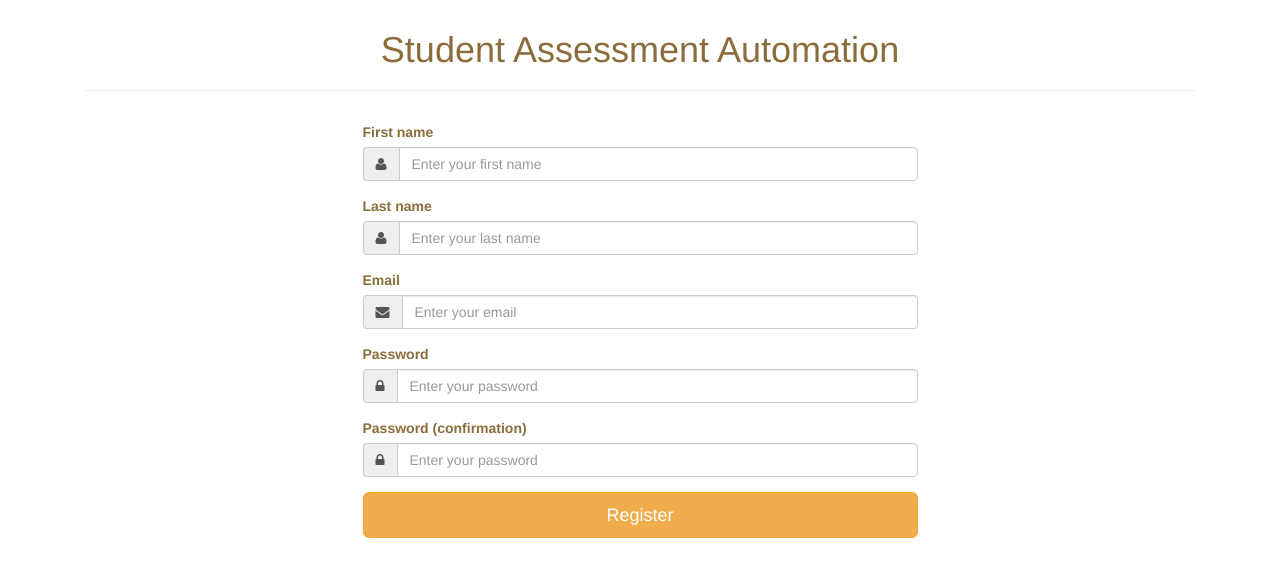
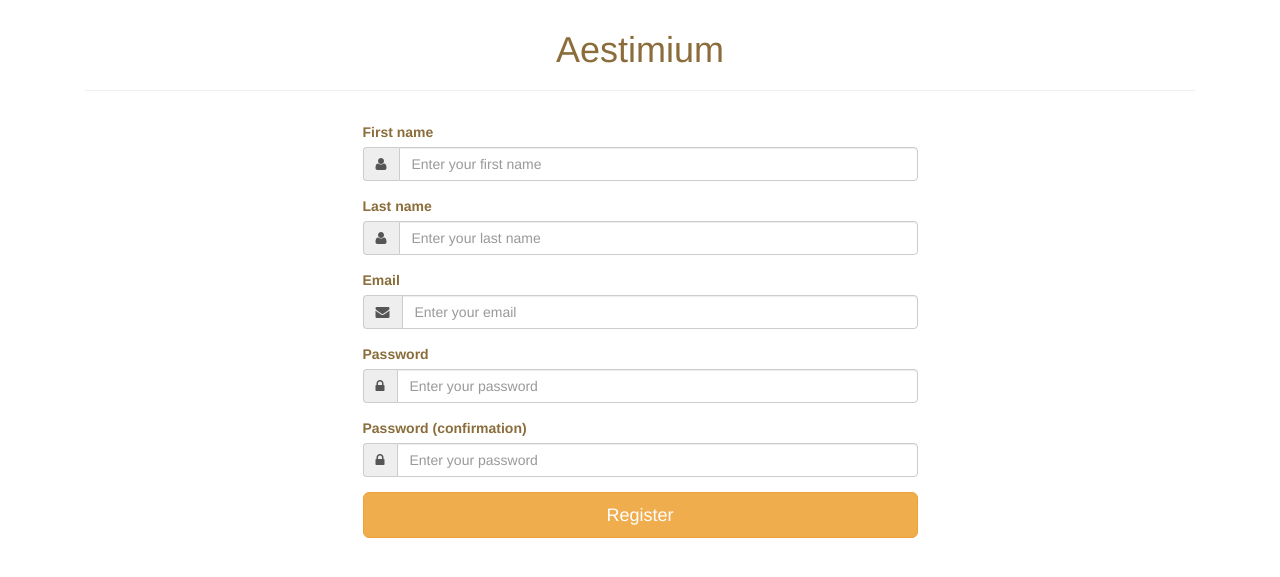
Before and after one commit to Rayrn/Assessment, a PHP site: page /register.php in a window 1280 px wide. Shown: the top 577 px of the page. Run offline with PHP 8.4, Linux system fonts and the light colour scheme; the visitor is signed in with stand-in values (Sample User, id 1); data that the repository does not hold is empty.

Commit message:
Misc Updates

```diff
--- a/config.php
+++ b/config.php
@@ -1,6 +1,6 @@
 <?php
 // Environment
-define('ENVIRONMENT', 'Dev');                           // What environment are we in (DEV/TEST/PROD)
+define('ENVIRONMENT', 'Prod');                           // What environment are we in (DEV/TEST/PROD)
 
 // File System
 define('APP_ROOT', dirname(__FILE__));                  // where am I installed
@@ -9,18 +9,22 @@ define('ERROR_ROOT', APP_ROOT.'/www/error_pages');      // Where to find error p
 define('CONTROL_ROOT', APP_ROOT.'/www/controllers');    // Where to find controllers
 define('VIEW_ROOT', APP_ROOT.'/www/views');             // Where to find views
 
-// Web
-define('STYLE_ROOT', '/assets/css');                     // Where to find css files
-
+// Where Am I?
 $cfg_prot = isset($_SERVER["HTTPS"]) && $_SERVER["HTTPS"] == 'on' ? 'https' : 'http' ;
 $cfg_webdir = str_replace($_SERVER['DOCUMENT_ROOT'], '', dirname(__FILE__));
+$cfg_webdir = str_replace('\\', '/', $cfg_webdir);
+
+define('WEB_DIR', $cfg_webdir.'/');
 define('WEB_ROOT', $cfg_prot.'://'.$_SERVER['HTTP_HOST'].$cfg_webdir);
+
+// Web
+define('STYLE_ROOT', WEB_ROOT.'/assets/css');	// Where to find css files
 
 // User Authentication
 define('TIMEOUT_MINS', '180');                          // maximum time between actions before login is required
 
 // Branding
-define('SITE_BRAND', 'Student Assessment Automation');
+define('SITE_BRAND', 'Aestimium');
 
 // Site Toggles
 define('ALLOW_REG', TRUE);                              // Allow/Disallow new users to register
--- a/inc/clean_page_begin.php
+++ b/inc/clean_page_begin.php
@@ -18,32 +18,32 @@ if(!defined('APP_ROOT')) {
     <title><?php echo isset($page_title) ? $page_title : SITE_BRAND; ?></title>
 
     <!-- Bootstrap core CSS -->
-    <link type="text/css" rel="stylesheet" href="/assets/css/bootstrap.min.css">
+    <link type="text/css" rel="stylesheet" href="<?php echo WEB_ROOT; ?>/assets/css/bootstrap.min.css">
 
     <!-- Icon fonts -->
-    <link type="text/css" rel="stylesheet" href="/assets/css/font-awesome.min.css">
-    <link type="text/css" rel="stylesheet" href="/assets/css/ionicons.min.css">
+    <link type="text/css" rel="stylesheet" href="<?php echo WEB_ROOT; ?>/assets/css/font-awesome.min.css">
+    <link type="text/css" rel="stylesheet" href="<?php echo WEB_ROOT; ?>/assets/css/ionicons.min.css">
 
     <!-- Custom styles for this template -->
     <link href="<?php echo STYLE_ROOT; ?>/assessment.css" rel="stylesheet">
 
     <!-- Favicons -->
-    <link rel="apple-touch-icon" sizes="57x57" href="/assets/img/apple-icon-57x57.png">
-    <link rel="apple-touch-icon" sizes="60x60" href="/assets/img/apple-icon-60x60.png">
-    <link rel="apple-touch-icon" sizes="72x72" href="/assets/img/apple-icon-72x72.png">
-    <link rel="apple-touch-icon" sizes="76x76" href="/assets/img/apple-icon-76x76.png">
-    <link rel="apple-touch-icon" sizes="114x114" href="/assets/img/apple-icon-114x114.png">
-    <link rel="apple-touch-icon" sizes="120x120" href="/assets/img/apple-icon-120x120.png">
-    <link rel="apple-touch-icon" sizes="144x144" href="/assets/img/apple-icon-144x144.png">
-    <link rel="apple-touch-icon" sizes="152x152" href="/assets/img/apple-icon-152x152.png">
-    <link rel="apple-touch-icon" sizes="180x180" href="/assets/img/apple-icon-180x180.png">
-    <link rel="icon" type="image/png" sizes="192x192"  href="/assets/img/android-icon-192x192.png">
-    <link rel="icon" type="image/png" sizes="32x32" href="/assets/img/favicon-32x32.png">
-    <link rel="icon" type="image/png" sizes="96x96" href="/assets/img/favicon-96x96.png">
-    <link rel="icon" type="image/png" sizes="16x16" href="/assets/img/favicon-16x16.png">
-    <link rel="manifest" href="assets/manifest.json">
+    <link rel="apple-touch-icon" sizes="57x57" href="<?php echo WEB_ROOT; ?>/assets/img/apple-icon-57x57.png">
+    <link rel="apple-touch-icon" sizes="60x60" href="<?php echo WEB_ROOT; ?>/assets/img/apple-icon-60x60.png">
+    <link rel="apple-touch-icon" sizes="72x72" href="<?php echo WEB_ROOT; ?>/assets/img/apple-icon-72x72.png">
+    <link rel="apple-touch-icon" sizes="76x76" href="<?php echo WEB_ROOT; ?>/assets/img/apple-icon-76x76.png">
+    <link rel="apple-touch-icon" sizes="114x114" href="<?php echo WEB_ROOT; ?>/assets/img/apple-icon-114x114.png">
+    <link rel="apple-touch-icon" sizes="120x120" href="<?php echo WEB_ROOT; ?>/assets/img/apple-icon-120x120.png">
+    <link rel="apple-touch-icon" sizes="144x144" href="<?php echo WEB_ROOT; ?>/assets/img/apple-icon-144x144.png">
+    <link rel="apple-touch-icon" sizes="152x152" href="<?php echo WEB_ROOT; ?>/assets/img/apple-icon-152x152.png">
+    <link rel="apple-touch-icon" sizes="180x180" href="<?php echo WEB_ROOT; ?>/assets/img/apple-icon-180x180.png">
+    <link rel="icon" type="image/png" sizes="192x192"  href="<?php echo WEB_ROOT; ?>/assets/img/android-icon-192x192.png">
+    <link rel="icon" type="image/png" sizes="32x32" href="<?php echo WEB_ROOT; ?>/assets/img/favicon-32x32.png">
+    <link rel="icon" type="image/png" sizes="96x96" href="<?php echo WEB_ROOT; ?>/assets/img/favicon-96x96.png">
+    <link rel="icon" type="image/png" sizes="16x16" href="<?php echo WEB_ROOT; ?>/assets/img/favicon-16x16.png">
+    <link rel="manifest" href="<?php echo WEB_ROOT; ?>/assets/manifest.json">
     <meta name="msapplication-TileColor" content="#F0AD4E">
-    <meta name="msapplication-TileImage" content="/assets/img/ms-icon-144x144.png">
+    <meta name="msapplication-TileImage" content="<?php echo WEB_ROOT; ?>/assets/img/ms-icon-144x144.png">
     <meta name="theme-color" content="#F0AD4E">
 </head>
 <body data-spy="scroll" data-target=".bd-sidenav-active">
--- a/inc/page_begin.php
+++ b/inc/page_begin.php
@@ -15,7 +15,7 @@ require_once APP_ROOT.'/inc/clean_page_begin.php';
             <span class="icon-bar"></span>
         </button>
         <div class="navbar-header">
-            <a class="navbar-brand" href="/"><?php echo SITE_BRAND; ?></a>
+            <a class="navbar-brand" href="<?php echo WEB_ROOT; ?>"><?php echo SITE_BRAND; ?></a>
         </div>
         <div class="collapse navbar-collapse" id="siteNav">
             <ul class="nav navbar-nav">
--- a/index.php
+++ b/index.php
@@ -20,14 +20,13 @@ $page_request_parts = explode('?', $_SERVER['REQUEST_URI']);
 $page_request_clean = basename($page_request_parts[0], '.php');
 $page_request_sys = "/{$page_request_clean}.php";
 
-
 // Check if requested page exists
-if($_SERVER['REQUEST_URI'] == '' || $_SERVER['REQUEST_URI'] == '/') {
+if($_SERVER['REQUEST_URI'] == WEB_DIR || $_SERVER['REQUEST_URI'] == '/') {
     if($auth_user) {
-        header('Location: /manual_input');
+        header('Location: '.WEB_ROOT.'/manual_input');
         exit();
     } else {
-        header('Location: /login');
+        header('Location: '.WEB_ROOT.'/login');
         exit();
     }
 } else {
--- a/www/controllers/import_csv.php
+++ b/www/controllers/import_csv.php
@@ -6,7 +6,7 @@ if(!defined('APP_ROOT')) {
 
 // Check if the user is allowed to access this page
 if(!$auth_user) {
-    header("Location: /");
+    header('Location: '.WEB_ROOT);
     exit();
 }
 
--- a/www/controllers/login.php
+++ b/www/controllers/login.php
@@ -6,7 +6,7 @@ if(!defined('APP_ROOT')) {
 
 // Check if the user is allowed to access this page
 if($auth_user) {
-    header("Location: /");
+    header('Location: '.WEB_ROOT);
     exit();
 }
 
@@ -76,7 +76,7 @@ if($action == 'login') {
         require_once APP_ROOT.'/inc/log.php';
 
         // Send to index
-        header ('Location: /');
+        header('Location: '.WEB_ROOT);
         exit();
     }
 }
--- a/www/controllers/manage_boundries.php
+++ b/www/controllers/manage_boundries.php
@@ -6,7 +6,7 @@ if(!defined('APP_ROOT')) {
 
 // Check if the user is allowed to access this page
 if(!$auth_user) {
-    header("Location: /");
+    header('Location: '.WEB_ROOT);
     exit();
 }
 
@@ -115,7 +115,7 @@ if($action == 'updateBoundry') {
         require_once APP_ROOT.'/inc/log.php';
 
         // Send to index
-        header ('Location: /manage_boundries');
+        header('Location: '.WEB_ROOT.'/manage_boundries');
         exit();
     }
 }
--- a/www/controllers/manage_criteria.php
+++ b/www/controllers/manage_criteria.php
@@ -6,7 +6,7 @@ if(!defined('APP_ROOT')) {
 
 // Check if the user is allowed to access this page
 if(!$auth_user) {
-    header("Location: /");
+    header('Location: '.WEB_ROOT);
     exit();
 }
 
@@ -70,7 +70,7 @@ if($action == 'updateCriteria') {
         require_once APP_ROOT.'/inc/log.php';
 
         // Send to index
-        header ('Location: /manage_criteria');
+        header('Location: '.WEB_ROOT.'manage_criteria');
         exit();
     }
 }
--- a/www/controllers/manage_years.php
+++ b/www/controllers/manage_years.php
@@ -6,7 +6,7 @@ if(!defined('APP_ROOT')) {
 
 // Check if the user is allowed to access this page
 if(!$auth_user) {
-    header("Location: /");
+    header('Location: '.WEB_ROOT);
     exit();
 }
 
@@ -55,7 +55,7 @@ if($action == 'addYear') {
         require_once APP_ROOT.'/inc/log.php';
 
         // Send to index
-        header ('Location: /manage_years');
+        header('Location: '.WEB_ROOT.'manage_years');
         exit();
     }
 }
@@ -97,7 +97,7 @@ if($action == 'updateYear') {
         require_once APP_ROOT.'/inc/log.php';
 
         // Send to index
-        header ('Location: /manage_years');
+        header('Location: '.WEB_ROOT.'manage_years');
         exit();
     }
 }
--- a/www/controllers/manual_input.php
+++ b/www/controllers/manual_input.php
@@ -6,7 +6,7 @@ if(!defined('APP_ROOT')) {
 
 // Check if the user is allowed to access this page
 if(!$auth_user) {
-    header("Location: /");
+    header('Location: '.WEB_ROOT);
     exit();
 }
 
--- a/www/controllers/register.php
+++ b/www/controllers/register.php
@@ -6,7 +6,7 @@ if(!defined('APP_ROOT')) {
 
 // Check if the user is allowed to access this page
 if($auth_user) {
-    header("Location: /");
+    header('Location: '.WEB_ROOT);
     exit();
 }
 
@@ -119,7 +119,7 @@ if($action == 'register') {
         require_once APP_ROOT.'/inc/log.php';
 
         // Send to index
-        header ("Location: /login?email=$email");
+        header('Location: '.WEB_ROOT.'login?email='.$email);
         exit();
     }
 }
--- a/www/controllers/results.php
+++ b/www/controllers/results.php
@@ -6,7 +6,7 @@ if(!defined('APP_ROOT')) {
 
 // Check if the user is allowed to access this page
 if(!$auth_user) {
-    header("Location: /");
+    header('Location: '.WEB_ROOT);
     exit();
 }
 
--- a/www/error_pages/404.php
+++ b/www/error_pages/404.php
@@ -25,7 +25,7 @@ require_once $auth_user ? APP_ROOT.'/inc/page_begin.php' : APP_ROOT.'/inc/clean_
                 <p class="error-text">
                     Sorry, an error has occured, requested page not found!
                 </p>
-                <a href="/" class="btn btn-warning btn-lg btn-block"><span class="fa fa-home"></span>&nbsp;Take Me Home </a>
+                <a href="<?php echo WEB_ROOT; ?>" class="btn btn-warning btn-lg btn-block"><span class="fa fa-home"></span>&nbsp;Take Me Home </a>
                 </div><!-- /.col-xs-12 -->
             </div><!-- /.row -->
         </div><!-- /.col-md-6 col-md-offset-3 -->
--- a/www/error_pages/generic.php
+++ b/www/error_pages/generic.php
@@ -25,7 +25,7 @@ require_once $auth_user ? APP_ROOT.'/inc/page_begin.php' : APP_ROOT.'/inc/clean_
                 <p class="error-text">
                     <?php echo $error_text; ?>
                 </p>
-                <a href="/" class="btn btn-warning btn-lg btn-block"><span class="fa fa-home"></span>&nbsp;Take Me Home </a>
+                <a href="<?php echo WEB_ROOT; ?>" class="btn btn-warning btn-lg btn-block"><span class="fa fa-home"></span>&nbsp;Take Me Home </a>
                 </div><!-- /.col-xs-12 -->
             </div><!-- /.row -->
         </div><!-- /.col-md-6 col-md-offset-3 -->
--- a/www/views/logout.php
+++ b/www/views/logout.php
@@ -25,7 +25,7 @@ require_once APP_ROOT.'/inc/clean_page_begin.php';
                 <p class="error-text">
                     See you soon!
                 </p>
-                <a href="/" class="btn btn-warning btn-lg btn-block"><span class="fa fa-home"></span>&nbsp;Take Me Home </a>
+                <a href="<?php echo WEB_ROOT; ?>" class="btn btn-warning btn-lg btn-block"><span class="fa fa-home"></span>&nbsp;Take Me Home </a>
                 </div><!-- /.col-xs-12 -->
             </div><!-- /.row -->
         </div><!-- /.col-md-6 col-md-offset-3 -->
```
Also changed, not shown: 4 other files.
